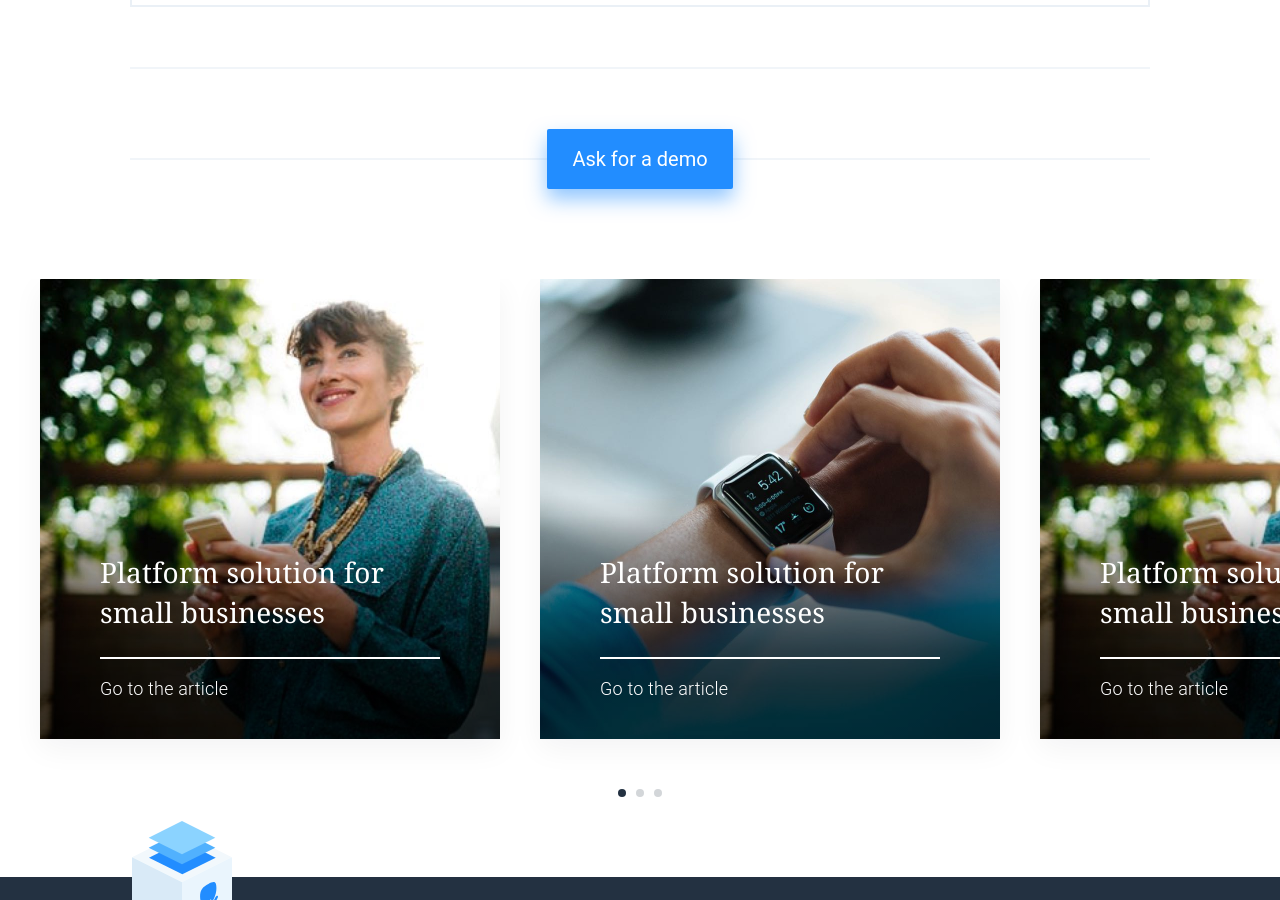
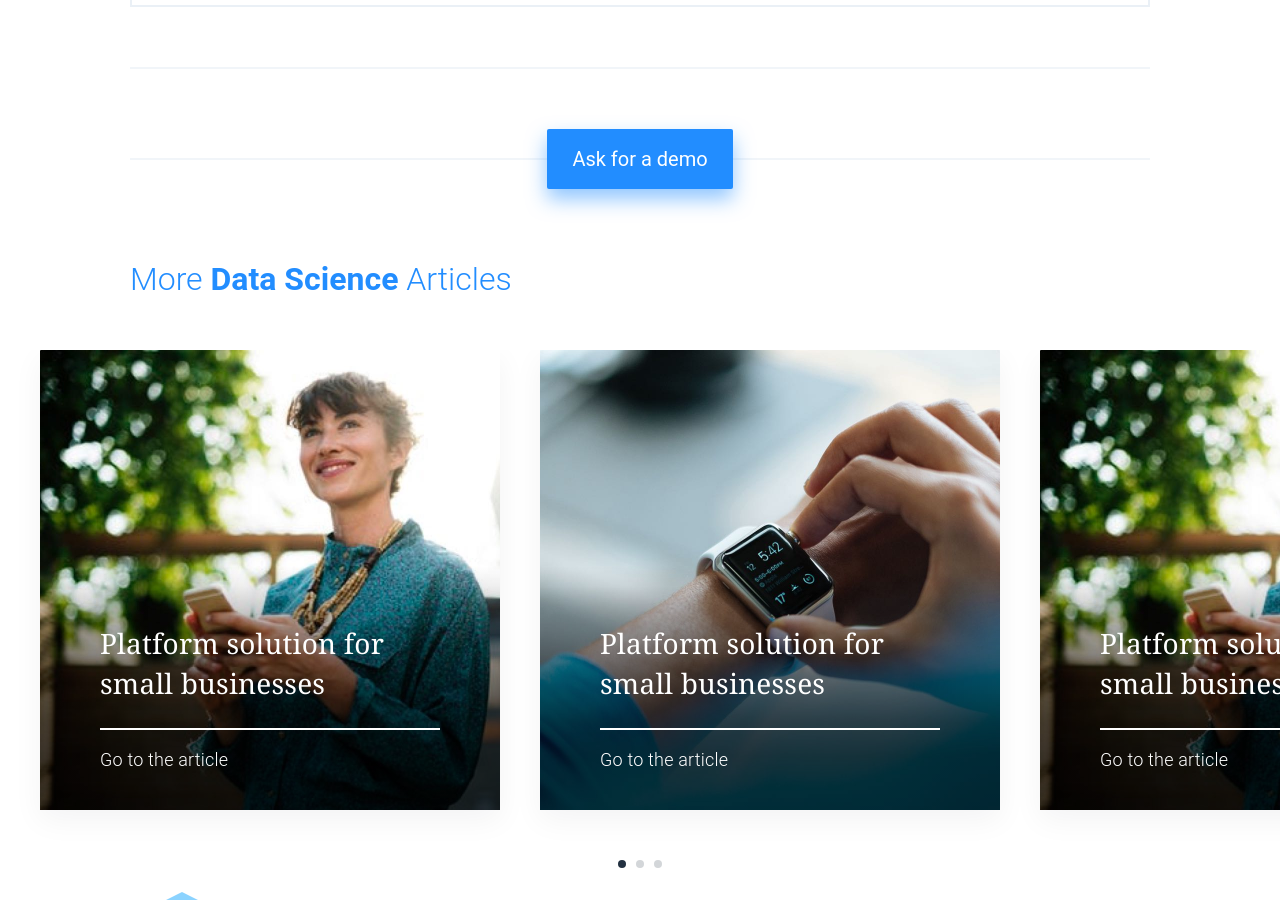
Before and after one commit to keboola/website, a Jekyll site: the page built from index.md, in a window 1280 px wide and 900 px high, scrolled down 8297 px. Built offline with Jekyll 4.4.1, drawn with Linux system fonts in a browser that asks for light colours; nearby versions of some CDN libraries.

Commit message:
Update from Forestry.io - Updated index.md

```diff
--- a/index.md
+++ b/index.md
@@ -247,5 +247,6 @@ page_sections:
   ctalink: "/blog/"
 - template: recent-list
   block: recent-list
+  headline: More <strong>Data Science</strong> Articles
 
 ---
```
Also changed, not shown: .forestry/front_matter/templates/page-builder.yml.
